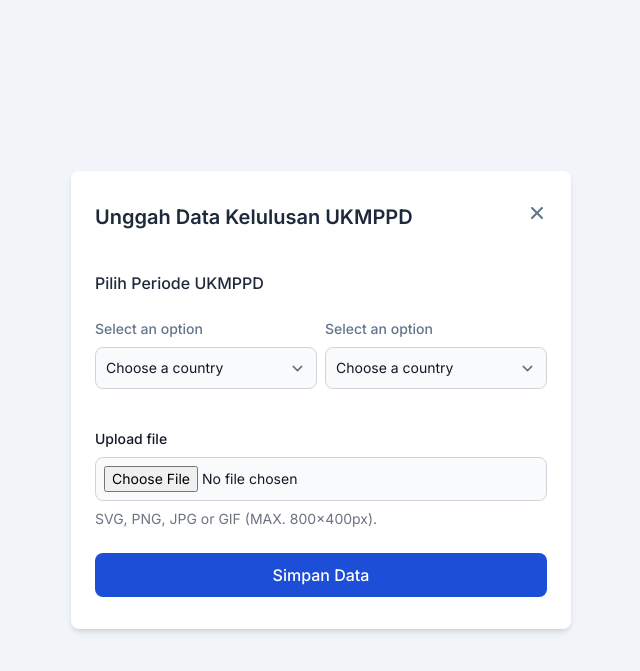
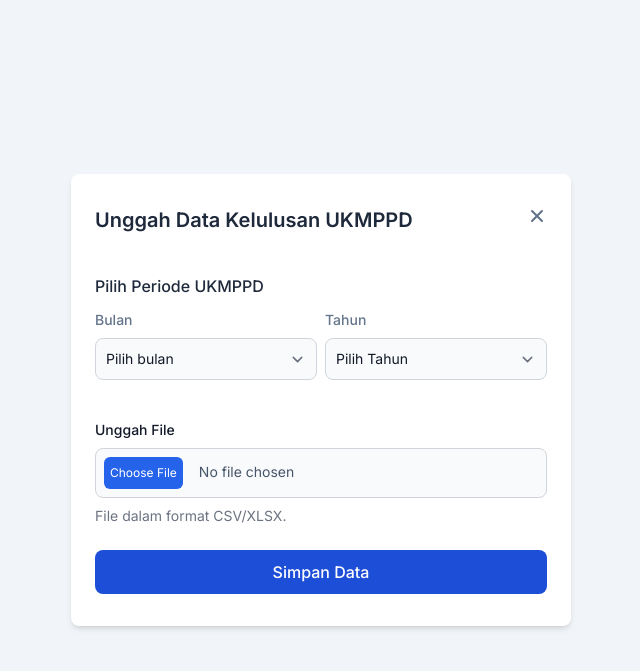
Before and after one commit to naufalfano/sistem-fkum-deploy, a Django app: page /data-ukmppd/form-ukmppd/ in a window 1280 px wide. Shown: the top 671 px of the page, without its empty margins (319-959 px from the left). Run offline with Django 4.2, Linux system fonts and the light colour scheme; some libraries are stand-ins or nearby versions.

Commit message:
fix form

```diff
--- a/dataUKMPPD/templates/dataUKMPPD/form-upload-ukmppd.html
+++ b/dataUKMPPD/templates/dataUKMPPD/form-upload-ukmppd.html
@@ -32,40 +32,38 @@
                 </div>
             </div>
 
-            <div class="flex flex-col py-4 space-y-6">
+            <div class="flex flex-col py-4 space-y-3">
                 <div class="text-base font-medium text-slate-800">Pilih Periode UKMPPD</div>
                 <div class="grid grid-cols-2 gap-2">
                     <form class="w-full col-span-1 mx-auto">
-                        <label for="countries" class="block mb-2 text-sm font-medium text-slate-500">Select an
-                            option</label>
+                        <label for="countries" class="block mb-2 text-sm font-medium text-slate-500">Bulan</label>
                         <select id="countries"
                             class="bg-gray-50 border border-gray-300 text-gray-900 text-sm rounded-lg focus:ring-blue-500 focus:border-blue-500 block w-full p-2.5">
-                            <option selected>Choose a country</option>
-                            <option value="US">United States</option>
-                            <option value="CA">Canada</option>
-                            <option value="FR">France</option>
-                            <option value="DE">Germany</option>
+                            <option class="text-slate-400" selected>Pilih bulan</option>
+                            <option value="FEB">Februari</option>
+                            <option value="MEI">Mei</option>
+                            <option value="AGU">Agustus</option>
+                            <option value="NOV">November</option>
                         </select>
                     </form>
                     <form class="w-full col-span-1 mx-auto">
-                        <label for="countries" class="block mb-2 text-sm font-medium text-slate-500">Select an
-                            option</label>
+                        <label for="countries" class="block mb-2 text-sm font-medium text-slate-500">Tahun</label>
                         <select id="countries"
                             class="bg-gray-50 border border-gray-300 text-gray-900 text-sm rounded-lg focus:ring-blue-500 focus:border-blue-500 block w-full p-2.5">
-                            <option selected>Choose a country</option>
-                            <option value="US">United States</option>
-                            <option value="CA">Canada</option>
-                            <option value="FR">France</option>
-                            <option value="DE">Germany</option>
+                            <option class="text-slate-400" selected>Pilih Tahun</option>
+                            <option value="2022">2022</option>
+                            <option value="2023">2023</option>
+                            <option value="2024">2024</option>
+                            <option value="2025">2025</option>
                         </select>
                     </form>
                 </div>
             </div>
 
             <div class="space-y-2">
-                <label class="block text-sm font-medium text-gray-900" for="file_input">Upload file</label>
-                <input class="block p-2 w-full text-sm text-gray-900 border border-gray-300 rounded-lg cursor-pointer bg-gray-50 focus:outline-none" aria-describedby="file_input_help" id="file_input" type="file">
-                <p class="text-sm text-gray-500" id="file_input_help">SVG, PNG, JPG or GIF (MAX. 800x400px).</p>
+                <label class="block text-sm font-medium text-gray-900" for="file_input">Unggah File</label>
+                <input class="block p-2 w-full text-sm text-slate-600 border border-gray-300 rounded-lg cursor-pointer bg-gray-50 focus:outline-none file:bg-blue-600 file:hover:bg-blue-700 file:py-2 file:rounded-md file:text-white file:border-none file:mr-4 file:text-xs" aria-describedby="file_input_help" id="file_input" type="file">
+                <p class="text-sm text-gray-500" id="file_input_help">File dalam format CSV/XLSX.</p>
             </div>
 
             <button type="button"
```
Also changed, not shown: theme/static/css/dist/styles.css (+130 -67 lines).
